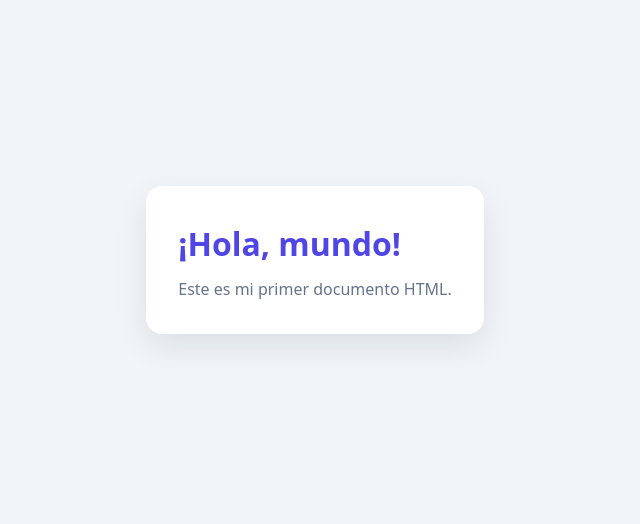
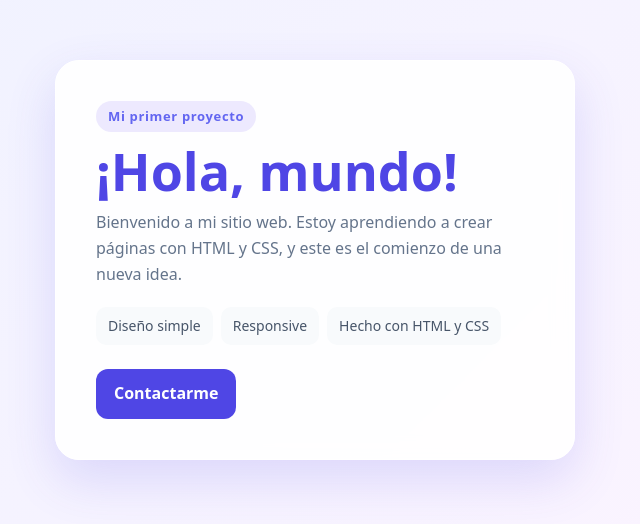
Before and after one commit to matifernandeznet/proyecto-monolito, a plain HTML site: page index.html in a window 1280 px wide. Shown: the part 140-664 px from the top of the page, without its empty margins (325-965 px from the left). Drawn offline with Linux system fonts and the light colour scheme.

Commit message:
Actualizacion de index.html

```diff
--- a/index.html
+++ b/index.html
@@ -3,18 +3,45 @@
 <head>
   <meta charset="UTF-8">
   <meta name="viewport" content="width=device-width, initial-scale=1.0">
-  <title>Mi página</title>
+  <title>Mi primer sitio</title>
   <style>
-    body { min-height: 100vh; margin: 0; display: grid; place-items: center; background: #f1f5f9; color: #1e293b; font: 16px/1.6 system-ui, sans-serif; }
-    main { max-width: 420px; margin: 24px; padding: 32px; border-radius: 16px; background: white; box-shadow: 0 12px 32px #0f172a18; }
-    h1 { margin: 0 0 8px; color: #4f46e5; }
-    p { margin: 0; color: #64748b; }
+    * { box-sizing: border-box; }
+    body {
+      min-height: 100vh; margin: 0; display: grid; place-items: center;
+      background: linear-gradient(135deg, #eef2ff, #fdf4ff);
+      color: #1e293b; font: 16px/1.6 system-ui, sans-serif;
+    }
+    main {
+      width: min(520px, calc(100% - 32px)); margin: 16px; padding: 40px;
+      border: 1px solid #ffffff; border-radius: 24px;
+      background: rgba(255, 255, 255, .88);
+      box-shadow: 0 20px 50px rgba(79, 70, 229, .16);
+      backdrop-filter: blur(10px);
+    }
+    .tag {
+      display: inline-block; margin-bottom: 12px; padding: 5px 12px;
+      border-radius: 999px; background: #ede9fe; color: #6366f1;
+      font-size: 13px; font-weight: 700; letter-spacing: .05em;
+    }
+    h1 { margin: 0 0 12px; color: #4f46e5; font-size: clamp(34px, 8vw, 52px); line-height: 1.05; }
+    p { margin: 0 0 20px; color: #64748b; }
+    .features { display: flex; flex-wrap: wrap; gap: 8px; }
+    .features span { padding: 8px 12px; border-radius: 10px; background: #f8fafc; color: #475569; font-size: 14px; }
+    a { display: inline-block; margin-top: 24px; padding: 12px 18px; border-radius: 12px; background: #4f46e5; color: white; text-decoration: none; font-weight: 700; }
+    a:hover { background: #4338ca; transform: translateY(-1px); }
   </style>
 </head>
 <body>
   <main>
+    <span class="tag">Mi primer proyecto</span>
     <h1>¡Hola, mundo!</h1>
-    <p>Este es mi primer documento HTML.</p>
+    <p>Bienvenido a mi sitio web. Estoy aprendiendo a crear páginas con HTML y CSS, y este es el comienzo de una nueva idea.</p>
+    <div class="features">
+      <span>Diseño simple</span>
+      <span>Responsive</span>
+      <span>Hecho con HTML y CSS</span>
+    </div>
+    <a href="mailto:hola@example.com">Contactarme</a>
   </main>
 </body>
 </html>
```
